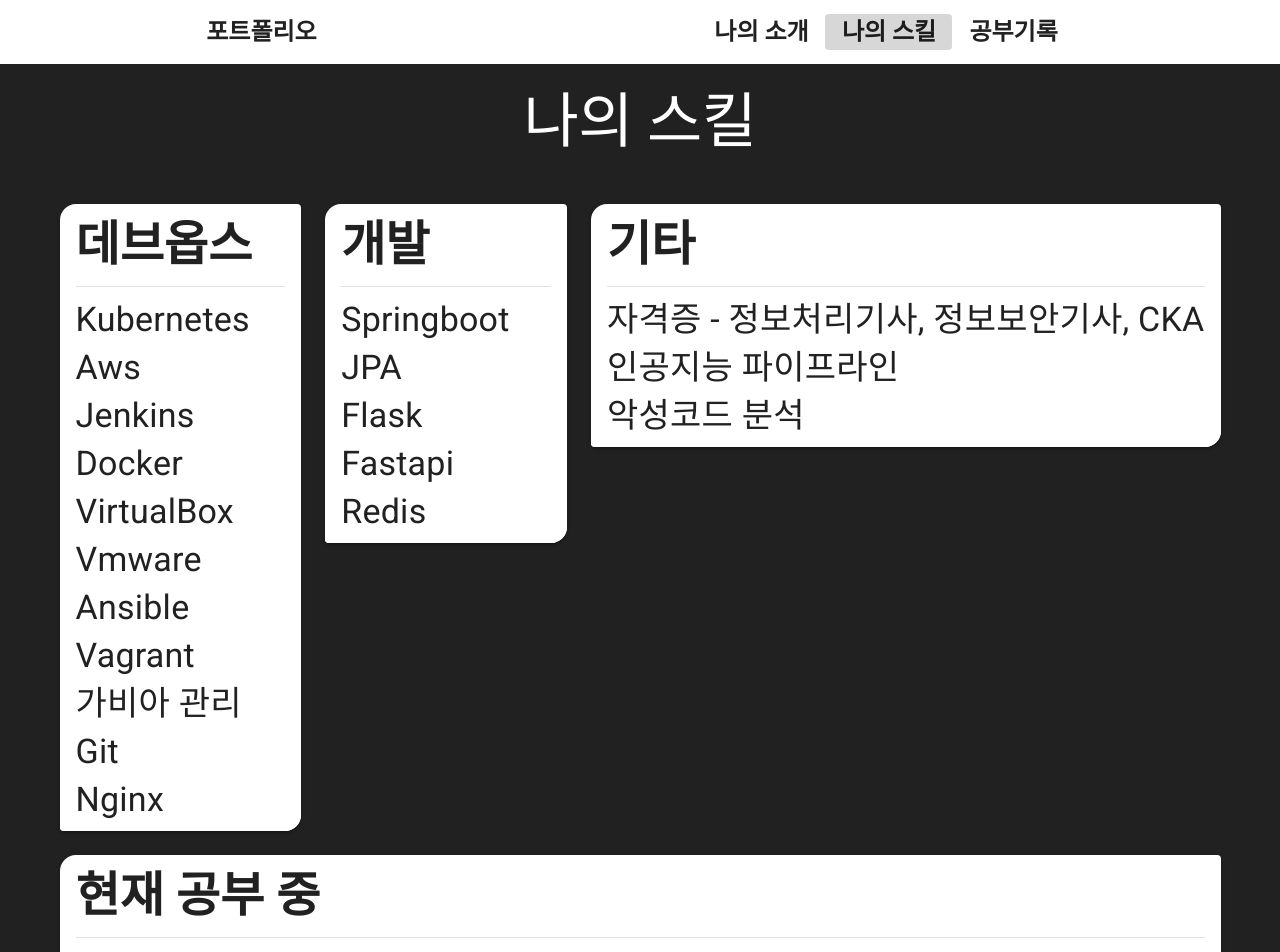
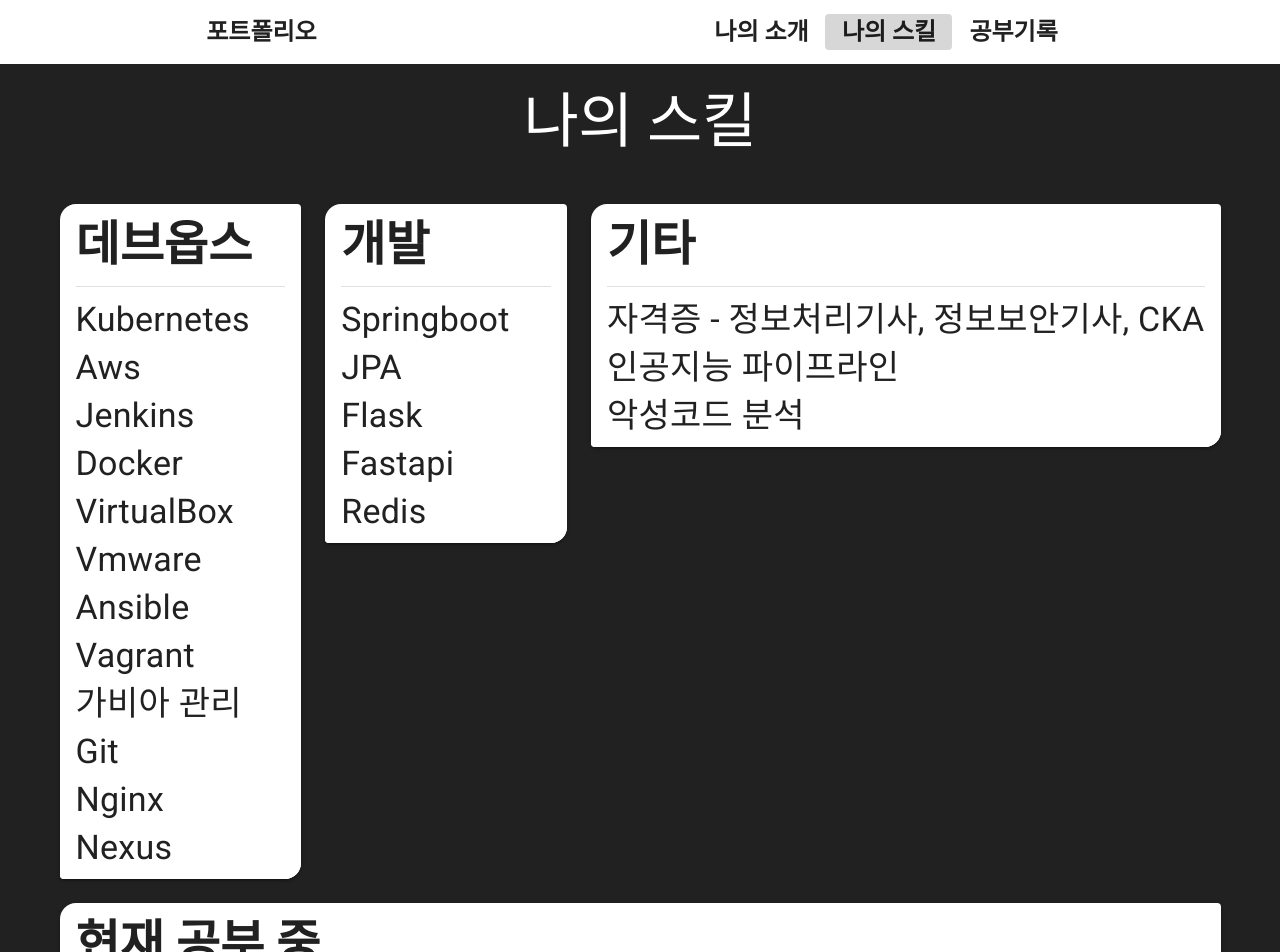
Before and after one commit to choisungwook/myhompage, a Vue app: page /portfolio/myskills in a window 1280 px wide. Shown: the top 952 px of the page. Built offline with nearby package versions, Linux system fonts and the light colour scheme.

Commit message:
나의 스킬 목록 추가

```diff
--- a/src/views/Myskills.vue
+++ b/src/views/Myskills.vue
@@ -84,6 +84,7 @@ export default {
       "가비아 관리",
       "Git",
       "Nginx",
+      "Nexus",
     ],
     development_items: ["Springboot", "JPA", "Flask", "Fastapi", "Redis"],
     etc_items: [
```
